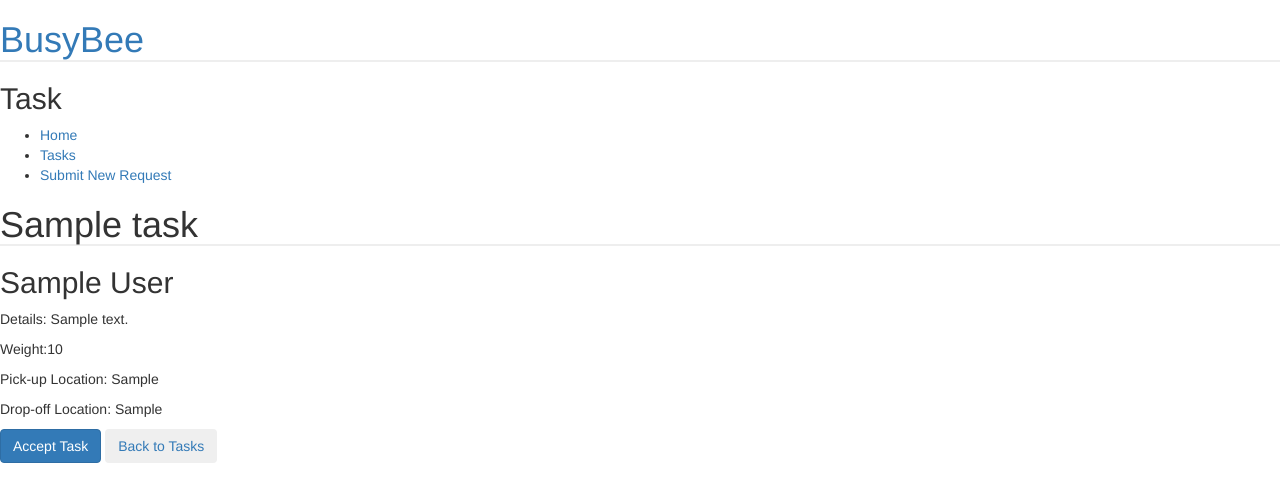
After one commit to samanthaks/BusyBee, a Python web app: template app/templates/task_post.html in a window 1280 px wide. The commit adds this page. Shown: the top 502 px of the page. Run offline with Jinja, Linux system fonts and the light colour scheme; the template is opened without the code that fills it: most values are stand-ins (such as "Sample title", 1, 10 or a date in 2020); some libraries are stand-ins or nearby versions.

Commit message:
task list and request form

```diff
--- a/app/models/request_model.py
+++ b/app/models/request_model.py
@@ -1,4 +1,5 @@
 from app import db
+from flask_mongoengine.wtf import model_form
 
 
 class Request(db.Document):
@@ -10,3 +11,5 @@ class Request(db.Document):
     drop_off = db.StringField(required=True)
     weight = db.DecimalField()
     status = db.IntField()
+
+RequestForm = model_form(Request)
--- a/app/static/css/style.css
+++ b/app/static/css/style.css
@@ -1,10 +1,6 @@
 body {
 	font-family: sans-serif;
 	background: #eee;
-}
-
-a, h1, h2 {
-	color: #377ba8;
 }
 
 h1, h2 {
--- /dev/null
+++ b/app/templates/task_post.html
@@ -0,0 +1,19 @@
+
+
+{% extends "index.html" %}
+{% block title %}Tasks | {{ super() }} | tasks.title {% endblock %}
+{% block current_page %}Task{% endblock %}
+
+{% block content %}
+    <h1>{{ tasks.title }}</h1>
+    <h2 class="task-author"> {{ tasks.author }}</h2>
+    <p> Details: {{ tasks.details }}</p>
+    <p> Weight:{{tasks.weight}} </p>
+    <p> Pick-up Location: {{tasks.pick_up}} </p>
+    <p> Drop-off Location: {{tasks.drop_off}} </p>
+
+    <button type="button" class="btn btn-primary">Accept Task</button>
+
+    <button type="button" class="btn btn-secondary"><a class="post-button" href="{{ url_for('tasks.tasks_page') }}">Back to Tasks</a></button>
+
+{% endblock %}
```
Also changed, not shown: app/routes/task_route.py (+8 -1 lines), app/templates/new_task.html (+8 -0 lines), app/templates/tasks.html (+8 -6 lines), 1 other file.
